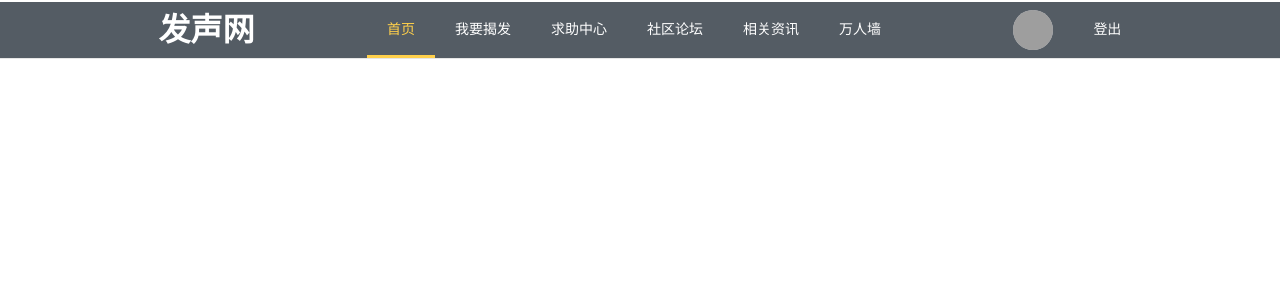
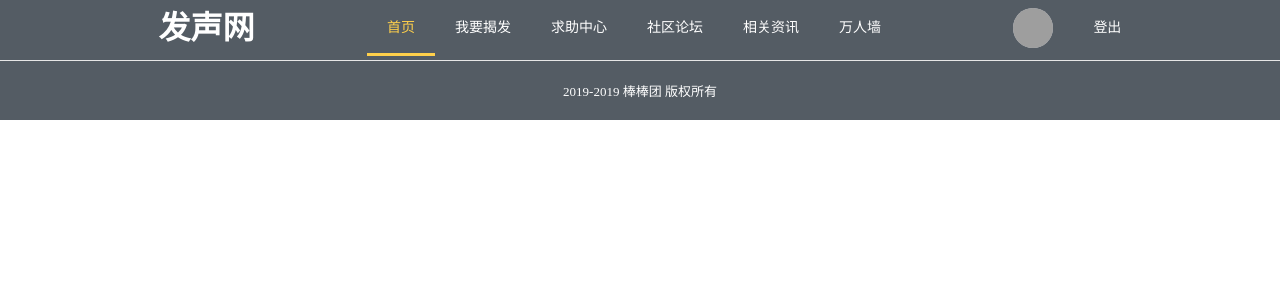
Before and after one commit to Against-violence/AgainstViolenceFE, a Vue app: page / in a window 1280 px wide. Shown: the top 300 px of the page. Built offline with nearby package versions, Linux system fonts and the light colour scheme; grey boxes are pictures that could not be loaded.

Commit message:
加入footer

```diff
--- a/src/components/Navbar/Navbar.vue
+++ b/src/components/Navbar/Navbar.vue
@@ -65,6 +65,7 @@ export default {
     border-bottom: 3px solid;
 }
 .el-menu-nav {
+    height: 60px;
     display: flex;
     justify-content: space-around;
     flex: 1;
--- a/src/views/Main/Main.vue
+++ b/src/views/Main/Main.vue
@@ -1,20 +1,21 @@
 <template>
     <div class="main">
-        <Navbar />
-        <router-view :key='$route.path'></router-view>
+        <Navbar  class="heightFix" />
+        <router-view class="heightFull" :key='$route.path'></router-view>
+        <footer class="heightFix">2019-2019 棒棒团 版权所有</footer>
     </div>
 </template>
 
 <script>
-import Navbar from '@/components/Navbar/Navbar.vue'
+import Navbar from "@/components/Navbar/Navbar.vue";
 export default {
-    name: 'Main',
+    name: "Main",
     components: {
         Navbar
     },
     data() {
         return {
-            msg: '',
+            msg: ""
         };
     }
 };
@@ -22,8 +23,24 @@ export default {
 
 <!-- Add 'scoped' attribute to limit CSS to this component only -->
 <style scoped>
- .main {
-     display: flex;
-     flex-direction: column;
- }
+.main {
+    display: flex;
+    flex-direction: column;
+    min-height: 100vh;
+}
+.heightFix {
+    flex: 0 0 auto;
+}
+.heightFull {
+    flex: 1 1 auto;
+}
+footer {
+    height: 60px;
+    background-color: #545c64;
+    display: flex;
+    justify-content: center;
+    align-items: center;
+    color: #fff;
+    font-size: 13px;
+}
 </style>
```
